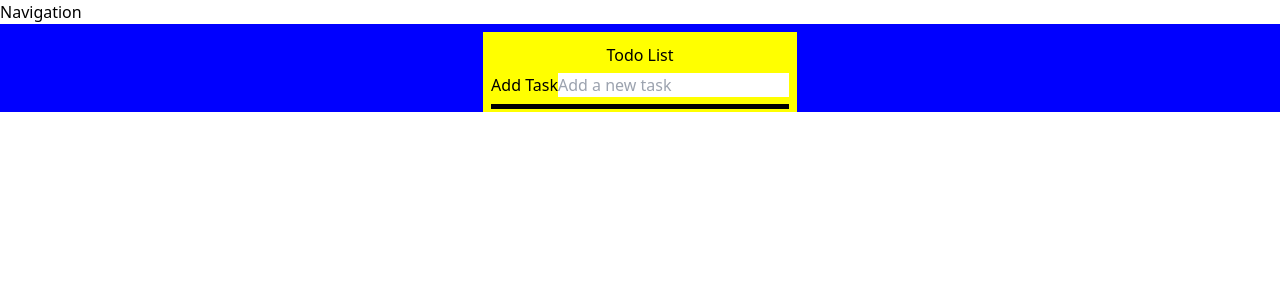
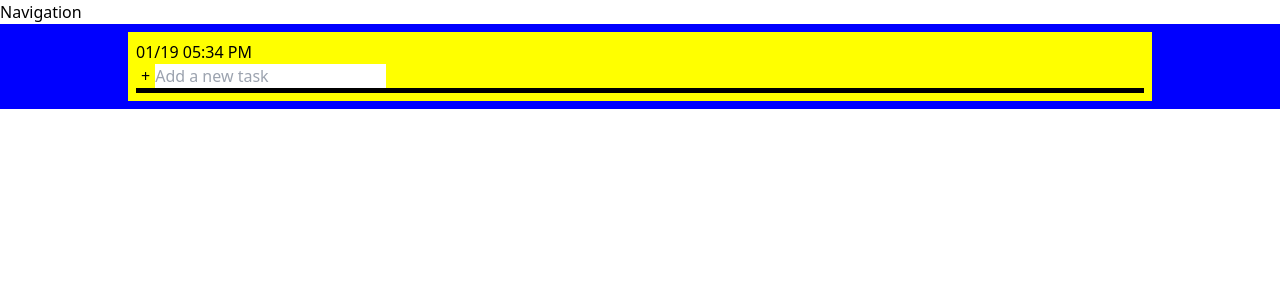
Before and after one commit to michaeldkim/pomodoro-more, a React (Create React App) app: page / in a window 1280 px wide. Shown: the top 300 px of the page. Built offline with nearby package versions, Linux system fonts and the light colour scheme.

Commit message:
Updated redesign

```diff
--- a/src/components/Todo.css
+++ b/src/components/Todo.css
@@ -11,12 +11,15 @@
   display: flex;
   flex-direction: column;
   justify-content: space-around;
-  align-items: center;
+  align-items: flex-start;
+  width: 80%;
   background-color: yellow;
-  margin: 1vh 1vh 0vh 1vh;
-  padding: 1vh 1vh 0vh 1vh;
-  height: 10vh;
+  margin: 1vh;
+  padding: 1vh;
+}
 
+.todo-header button {
+  margin: 0 5px;
 }
 
 .todo-divider {
@@ -24,3 +27,19 @@
   height: 5px;
   width: 100%;
 }
+
+.todo-tasklist {
+  background-color: green;
+  width: 100%;
+}
+
+.todo-tasklist li {
+  background: white;
+  display: flex;
+  justify-content: space-between;
+  margin: 10px 0;
+}
+
+.completed {
+  opacity: 0.35;
+}
--- a/src/components/Todo.js
+++ b/src/components/Todo.js
@@ -1,9 +1,29 @@
-import React, { useState } from 'react';
+import React, { useEffect, useState } from 'react';
 import './Todo.css'
 
 function Todo() {
     const [tasks, setTasks] = useState([]);
     const [newTask, setNewTask] = useState('');
+    const [dateTime, setDateTime] = useState(new Date());
+
+    useEffect(() => {
+        const intervalId = setInterval(() => {
+            setDateTime(new Date());
+        }, 1000);
+
+        // Clear the interval when the component unmounts
+        return () => clearInterval(intervalId);
+    }, []);
+
+    const formattedDate = dateTime.toLocaleDateString('en-US', {
+        month: '2-digit',
+        day: '2-digit',
+    });
+    const formattedTime = dateTime.toLocaleTimeString('en-US', {
+        hour: '2-digit',
+        minute: '2-digit',
+        hour12: true,
+    });
 
     const addTask = () => {
         if (newTask.trim() !== '') {
@@ -18,12 +38,18 @@ function Todo() {
         setTasks(updatedTasks);
     };
 
+    const toggleCompleted = (index) => {
+        const updatedTasks = [...tasks];
+        updatedTasks[index].completed = !updatedTasks[index].completed;
+        setTasks(updatedTasks);
+    };
+
     return (
         <div className='todo-body'>
             <div className='todo-header'>
-                <h1>Todo List</h1>
+                <h1>{formattedDate} {formattedTime}</h1>
                 <div className='todo-addtask'>
-                    <button onClick={addTask}>Add Task</button>
+                    <button onClick={addTask}>+</button>
                     <input
                         type="text"
                         value={newTask}
@@ -37,11 +63,15 @@ function Todo() {
                     />
                 </div>
                 <div className='todo-divider' />
-            </div>
                 <div className='todo-tasklist'>
                     <ul>
                         {tasks.map((task, index) => (
-                        <li key={index}>
+                            <li key={index} className={task.completed ? 'completed' : ''}>
+                                <input
+                                    type="checkbox"
+                                    checked={task.completed}
+                                    onChange={() => toggleCompleted(index)}
+                                />
                                 <span>{task.text}</span>
                                 <button onClick={() => removeTask(index)}>X</button>
                             </li>
@@ -49,6 +79,7 @@ function Todo() {
                     </ul>
                 </div>
             </div>
+        </div>
     );
 }
 
```
Lines whose indentation alone changed are shown as unchanged.
